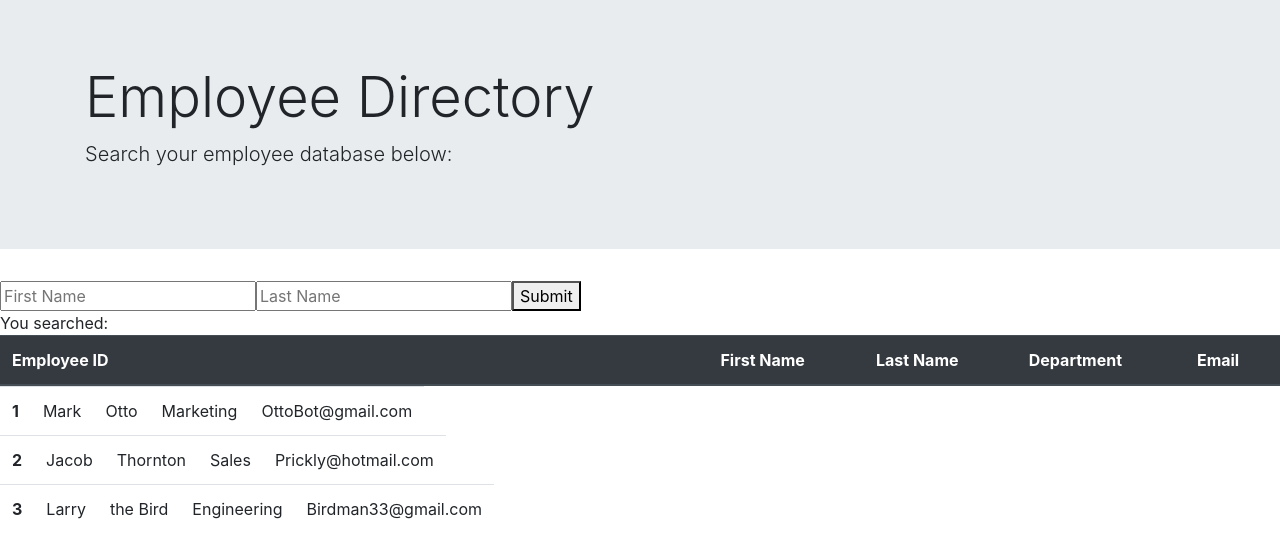
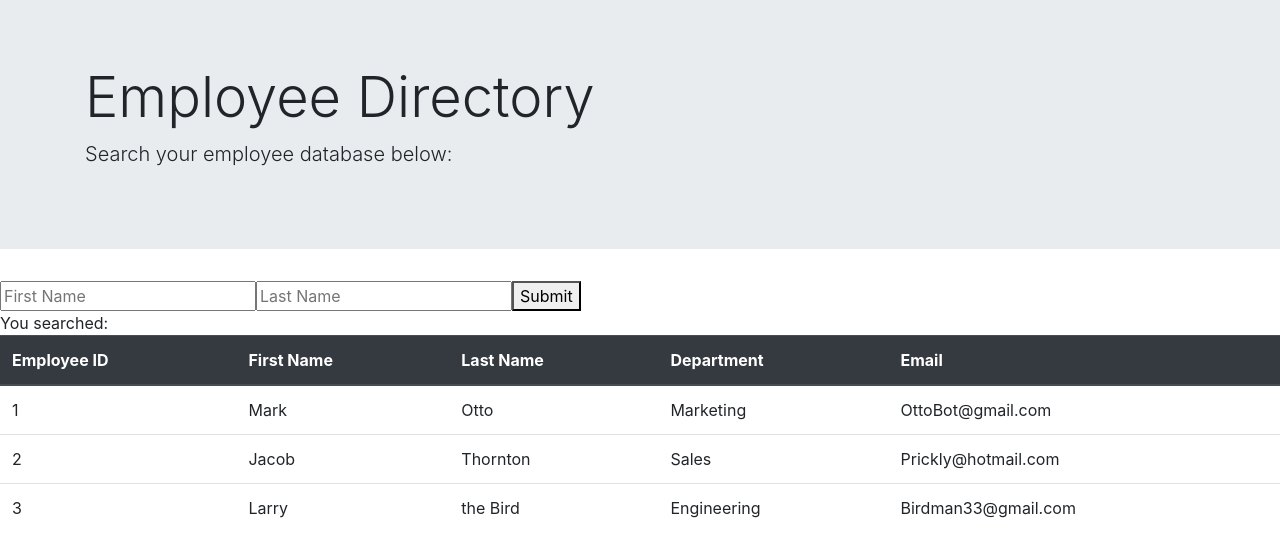
Before and after one commit to Jermayy/EmployeeDirectory, a React (Create React App) app: page / in a window 1280 px wide. Shown: the top 558 px of the page. Built offline with nearby package versions, Linux system fonts and the light colour scheme.

Commit message:
render all json employee objects correctly

```diff
--- a/src/App.js
+++ b/src/App.js
@@ -16,7 +16,7 @@ import sampleEmployees from './sampleEmployees.json';
 
 function App(){
 
-
+const [employeeResults] = React.useState(sampleEmployees);
 
   return(
     <div>
@@ -30,7 +30,7 @@ function App(){
   email= {sampleEmployees[0].email}
 /> */}
 
-<Table />
+<Table/>
 
 
 </div>
--- a/src/components/Table.js
+++ b/src/components/Table.js
@@ -5,15 +5,6 @@ import Row from './Row';
 
 
   function Table (){
-
-    const employeeResults = sampleEmployees.map(employee =>{
-        return <Row
-        id= {employee.id}
-        firstName= {employee.firstName}
-        lastName= {employee.lastName}
-        department= {employee.department}
-        email= {employee.email} />
-      })
 
 
 
@@ -31,8 +22,26 @@ return (
   </thead>
   <tbody>
 
-   {employeeResults}
+  {sampleEmployees.map(employee =>{
+      return(
 
+      <tr key={employee.id}>
+
+        <td>{employee.id}</td>
+        <td>{employee.firstName}</td>
+        <td>{employee.lastName}</td>
+        <td>{employee.department}</td>
+        <td>{employee.email} </td>
+
+        </tr>
+        )
+
+      })}
+  {/* <td>{props.firstName} </td>
+        <td>{props.lastName} </td>
+        <td>{props.department} </td>
+        <td>{props.email} </td>
+         */}
 
 
   </tbody>
```
